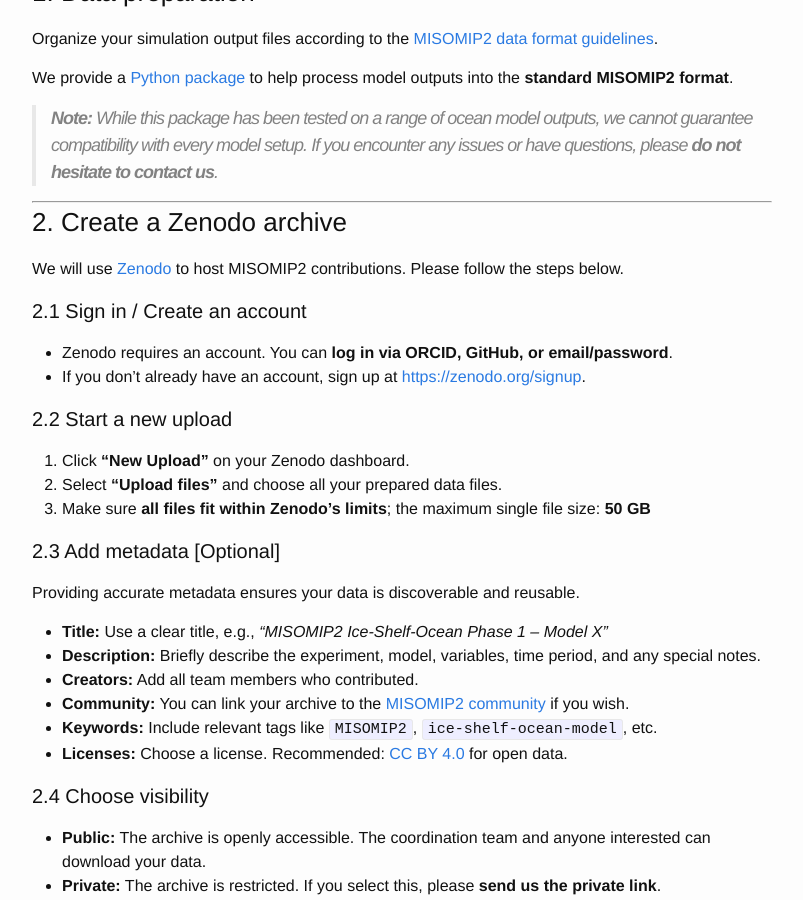
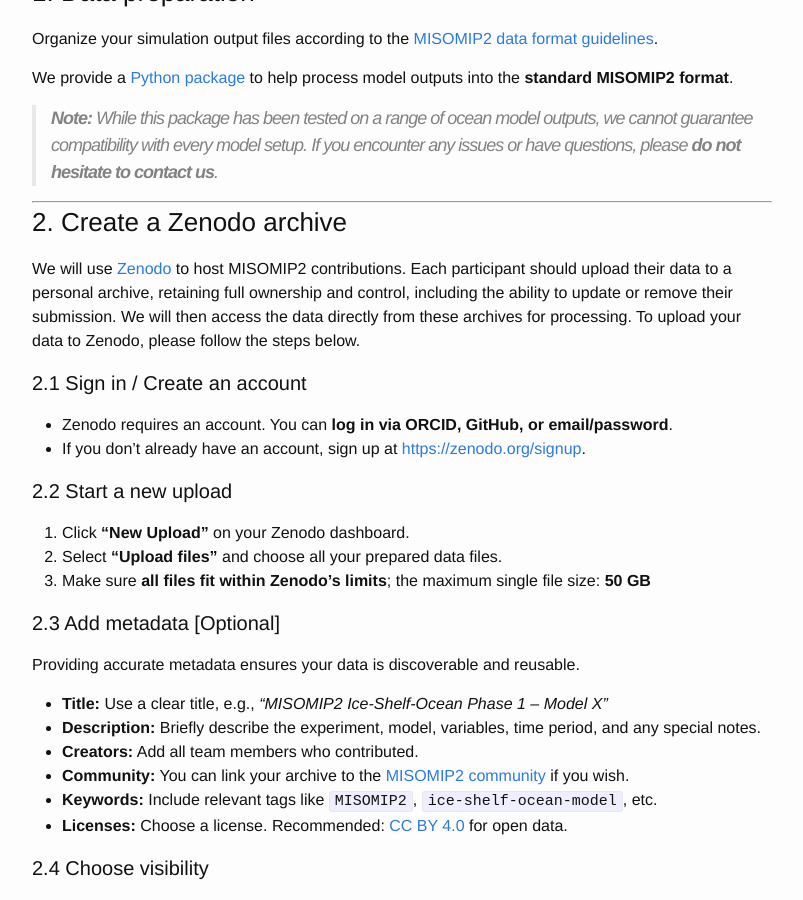
Before and after one commit to misomip/misomip.github.io, a Jekyll site: the page built from misomip2_dir/misomip2_submissions.md, in a window 1280 px wide and 900 px high, scrolled down 678 px. Shown: the whole window, without its empty margins (238-1041 px from the left). Built offline with Jekyll 4.4.1, drawn with Linux system fonts in a browser that asks for light colours.

Commit message:
Update misomip2_submissions.md

```diff
--- a/misomip2_dir/misomip2_submissions.md
+++ b/misomip2_dir/misomip2_submissions.md
@@ -39,7 +39,7 @@ We provide a [Python package](https://github.com/misomip/misomip2) to help proce
 
 ### 2. Create a Zenodo archive
 
-We will use [Zenodo](https://zenodo.org/) to host MISOMIP2 contributions. Please follow the steps below.
+We will use [Zenodo](https://zenodo.org/) to host MISOMIP2 contributions. Each participant should upload their data to a personal archive, retaining full ownership and control, including the ability to update or remove their submission. We will then access the data directly from these archives for processing. To upload your data to Zenodo, please follow the steps below.
 
 #### 2.1 Sign in / Create an account
 
```
